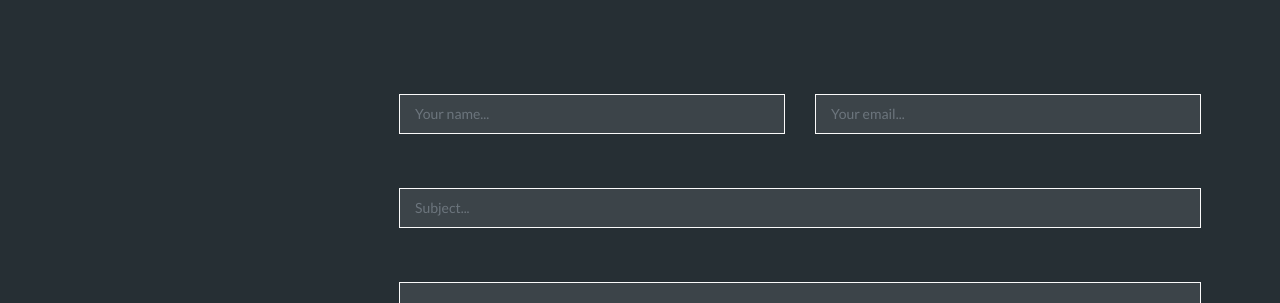
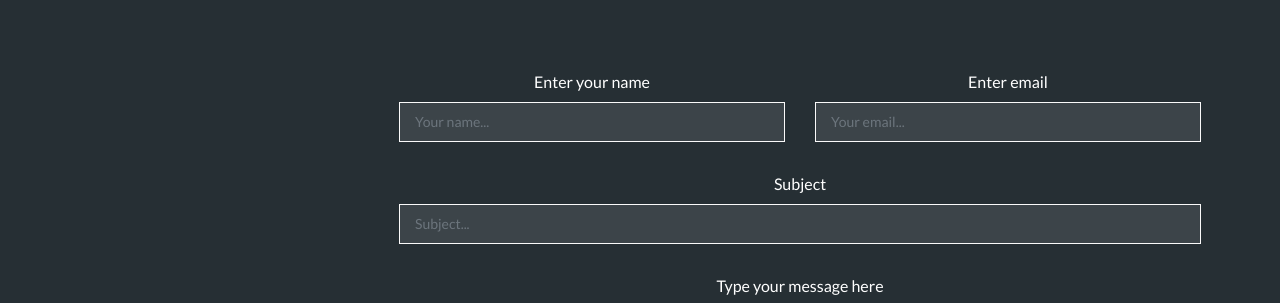
Before and after one commit to vzdrizhni/portfolio, a plain HTML site: page index.html in a window 1280 px wide. Shown: the part 6754-7057 px from the top of the page. Drawn offline with Linux system fonts and the light colour scheme.

Commit message:
Add label description

```diff
--- a/index.html
+++ b/index.html
@@ -428,28 +428,28 @@
                 <div class="row">
                   <div class="col-md-6">
                     <fieldset>
-                      <label for="name"></label>
+                      <label for="name">Enter your name</label>
                       <input name="name" type="text" class="form-control" id="name" placeholder="Your name..."
                         required="" />
                     </fieldset>
                   </div>
                   <div class="col-md-6">
                     <fieldset>
-                      <label for="email"></label>
+                      <label for="email">Enter email</label>
                       <input name="email" type="text" class="form-control" id="email" placeholder="Your email..."
                         required="" />
                     </fieldset>
                   </div>
                   <div class="col-md-12">
                     <fieldset>
-                      <label for="subject"></label>
+                      <label for="subject">Subject</label>
                       <input name="subject" type="text" class="form-control" id="subject" placeholder="Subject..."
                         required="" />
                     </fieldset>
                   </div>
                   <div class="col-md-12">
                     <fieldset>
-                      <label for="message"></label>
+                      <label for="message">Type your message here</label>
                       <textarea name="message" rows="6" class="form-control" id="message" placeholder="Your message..."
                         required=""></textarea>
                     </fieldset>
```
